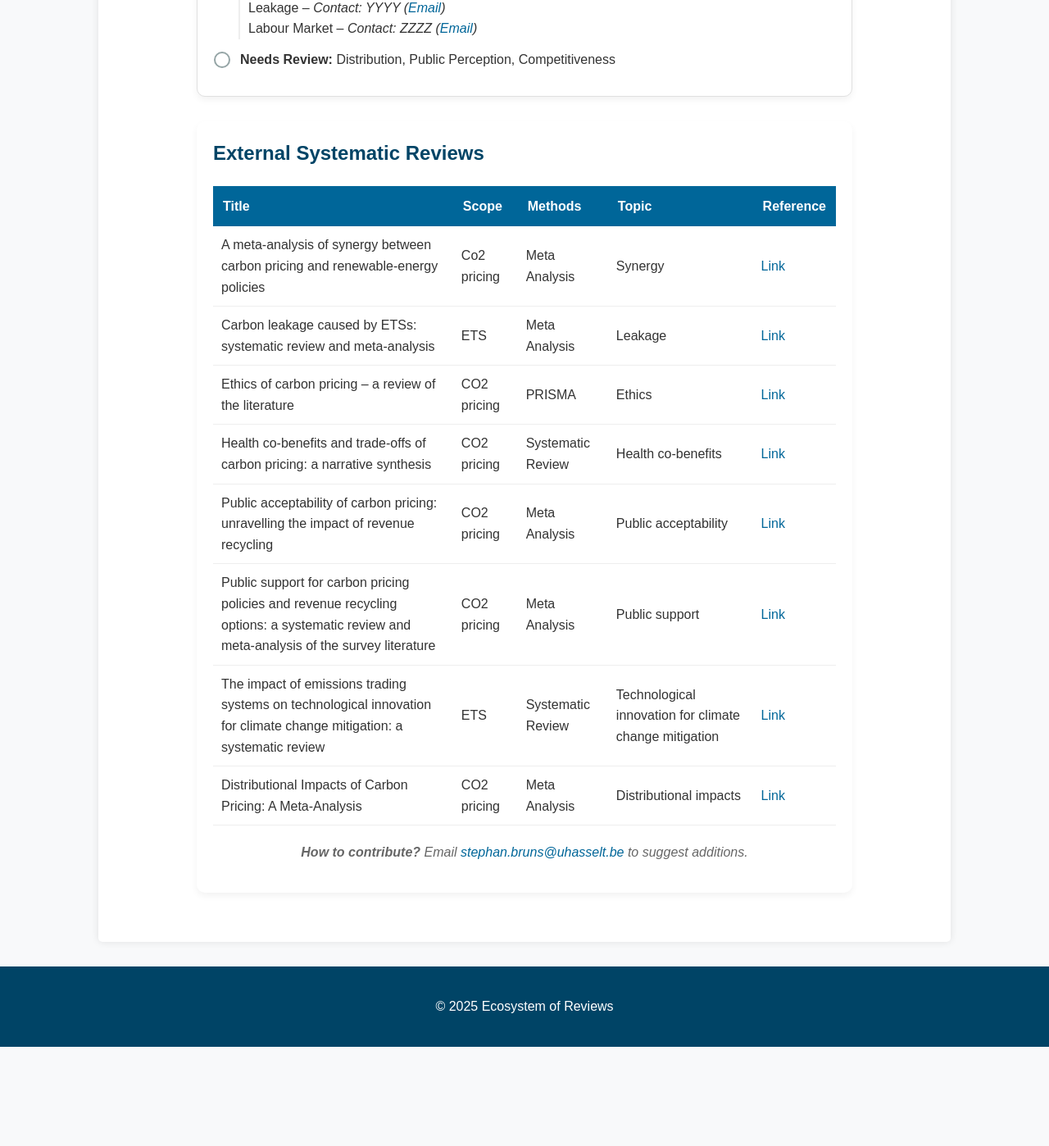
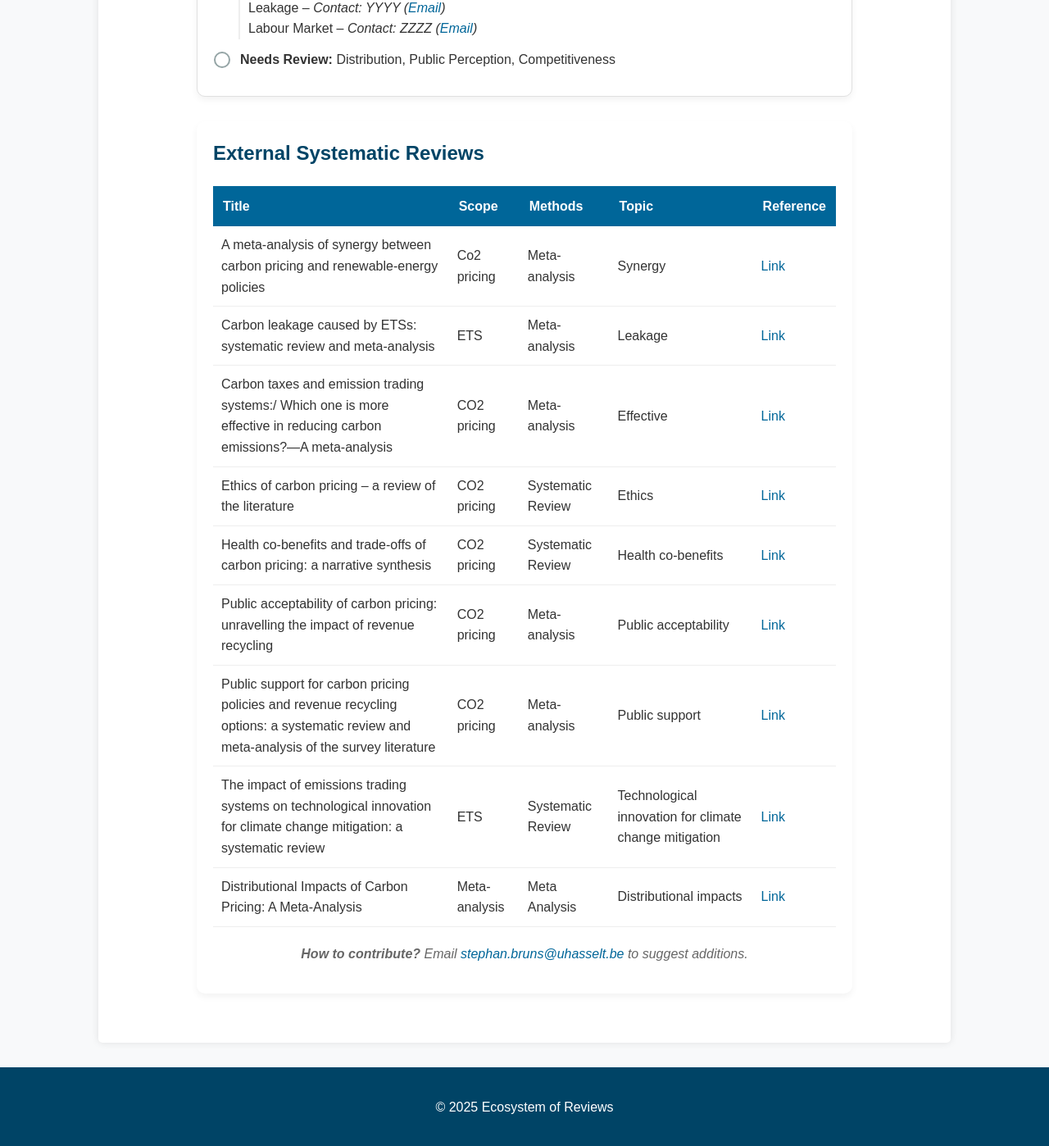
Before and after one commit to trangdtk-vnu/ecosystem-reviews, a Jekyll site: the page built from index.md, in a window 1280 px wide and 1400 px high, scrolled down 1433 px. Shown: the whole window at 82% size. Built offline with Jekyll 4.4.1, drawn with Linux system fonts in a browser that asks for light colours; before the commit the page ends 2710 px from its top, so only the background shows below that.

Commit message:
Update reviews.yml

```diff
--- a/_data/reviews.yml
+++ b/_data/reviews.yml
@@ -1,21 +1,28 @@
 - title: "A meta-analysis of synergy between carbon pricing and renewable-energy policies"
   year: "2024"
   scope: "Co2 pricing"
-  methods: "Meta Analysis"
+  methods: "Meta-analysis"
   topic: "Synergy"
   link: "http://dx.doi.org/10.2139/ssrn.4763473"
 
 - title: "Carbon leakage caused by ETSs: systematic review and meta-analysis"
   year: "2024"
   scope: "ETS"
-  methods: "Meta Analysis"
+  methods: "Meta-analysis"
   topic: "Leakage"
   link: "https://doi.org/10.17605/OSF.IO/MNS8A"
+
+- title: "Carbon taxes and emission trading systems:/ Which one is more effective in reducing carbon emissions?—A meta-analysis"
+  year: "2024"
+  scope: "CO2 pricing"
+  methods: "Meta-analysis"
+  topic: "Effective"
+  link: "https://doi.org/10.1016/j.jclepro.2024.143761"
 
 - title: "Ethics of carbon pricing – a review of the literature"
   year: "2024"
   scope: "CO2 pricing"
-  methods: "PRISMA"
+  methods: "Systematic Review"
   topic: "Ethics"
   link: "https://doi.org/10.1080/14693062.2024.2416493"
 
@@ -29,14 +36,14 @@
 - title: "Public acceptability of carbon pricing: unravelling the impact of revenue recycling"
   year: "2024"
   scope: "CO2 pricing"
-  methods: "Meta Analysis"
+  methods: "Meta-analysis"
   topic: "Public acceptability"
   link: "https://doi.org/10.1080/14693062.2024.2376747"
 
 - title: "Public support for carbon pricing policies and revenue recycling options: a systematic review and meta-analysis of the survey literature"
   year: "2024"
   scope: "CO2 pricing"
-  methods: "Meta Analysis"
+  methods: "Meta-analysis"
   topic: "Public support"
   link: "https://doi.org/10.1038/s44168-024-00153-x"
 
@@ -49,7 +56,7 @@
 
 - title: "Distributional Impacts of Carbon Pricing: A Meta-Analysis"
   year: "2020"
-  scope: "CO2 pricing"
+  scope: "Meta-analysis"
   methods: "Meta Analysis"
   topic: "Distributional impacts"
   link: "https://doi.org/10.1007/s10640-020-00521-1"
```
